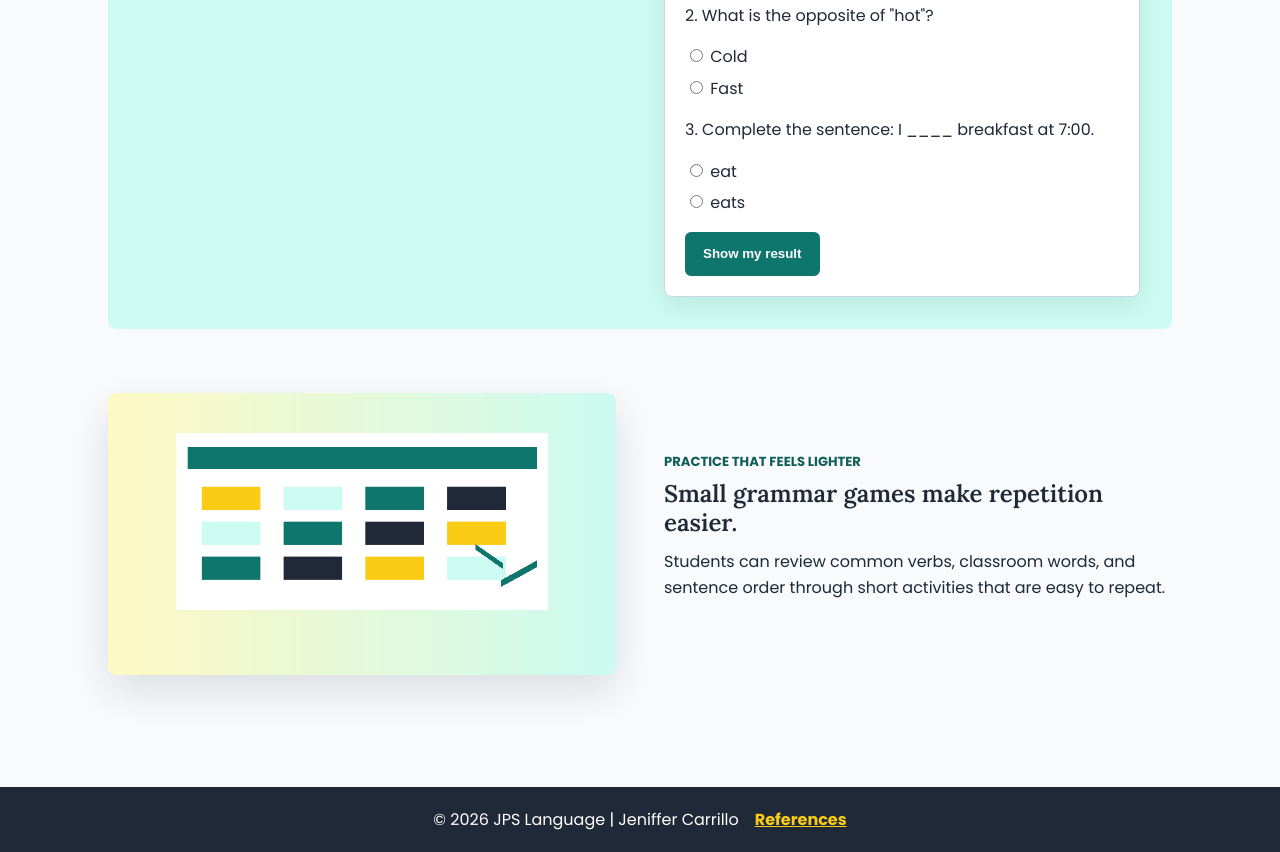
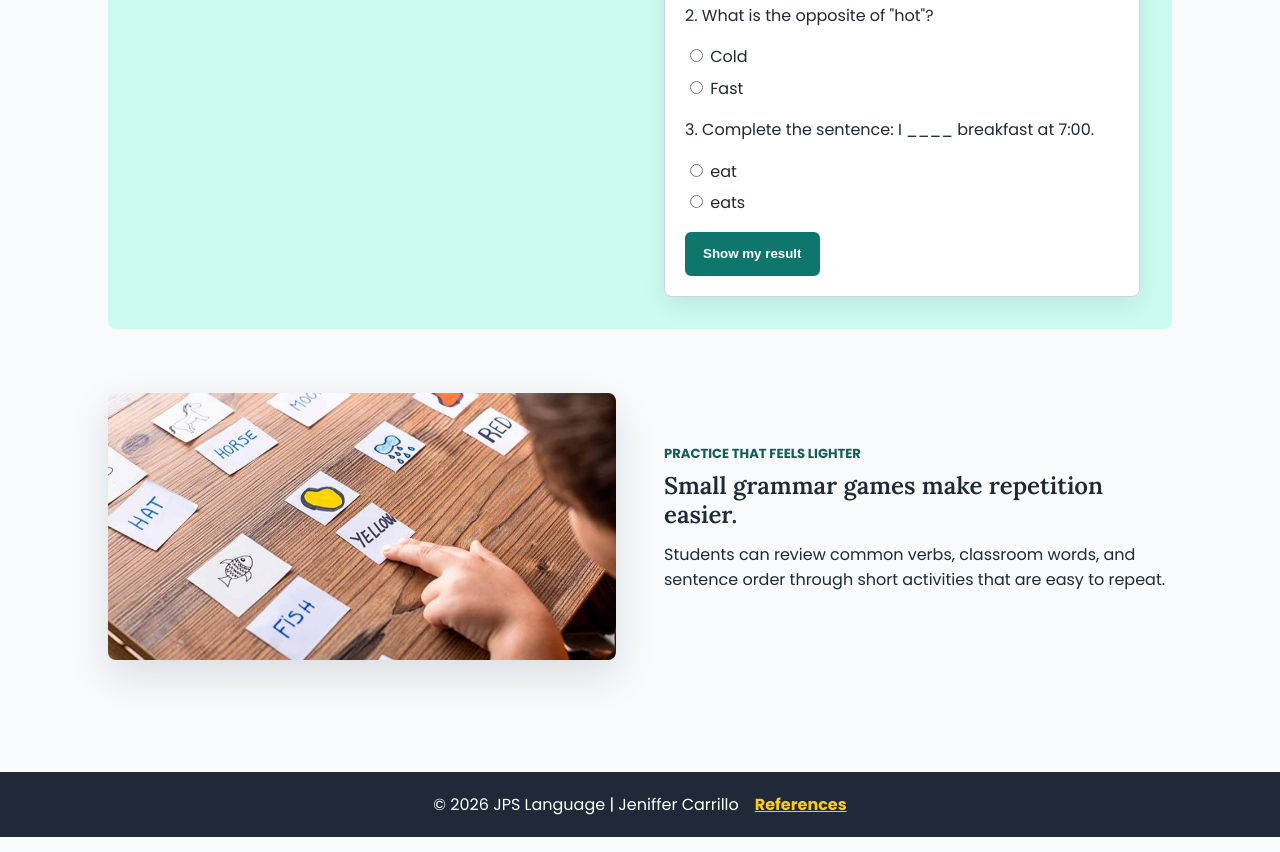
Before and after one commit to Jeniffercp1/wdd131, a plain HTML site: page project/index.html in a window 1280 px wide. Shown: the part 1379-2231 px from the top of the page. Drawn offline with Linux system fonts and the light colour scheme.

Commit message:
grammar image

```diff
--- a/project/index.html
+++ b/project/index.html
@@ -107,7 +107,7 @@
     </section>
 
     <section class="image-band">
-      <img src="images/grammar-game.png" alt="Illustration of grammar practice tiles on a game board" width="900" height="500" loading="lazy">
+      <img src="images/grammar-cards.jpg" alt="English vocabulary cards on a wooden table used for a visual learning game" width="900" height="473" loading="lazy">
       <div>
         <p class="eyebrow">Practice that feels lighter</p>
         <h2>Small grammar games make repetition easier.</h2>
```
Also changed, not shown: project/references.html (+1 -0 lines), project/images/grammar-cards.jpg (added).
